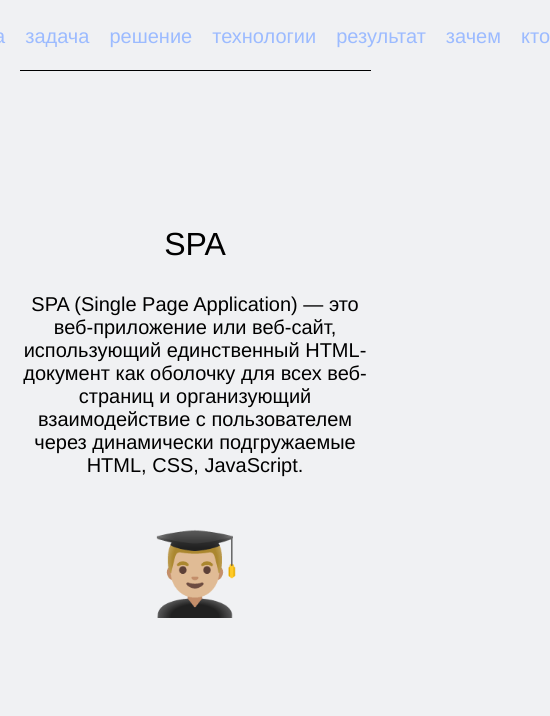
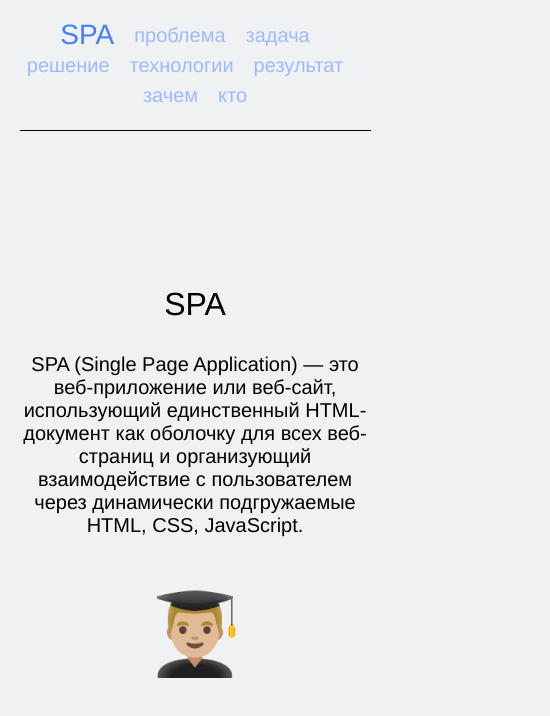
Before and after one commit to rjadyshkom/spa-seo, a React app: page / in a window 390 px wide. Shown: the whole page, 550 px wide, since content can reach past the window. Built offline with nearby package versions, Linux system fonts and the light colour scheme.

Commit message:
feat: responsive navigation

```diff
--- a/src/blocks/header/header.css
+++ b/src/blocks/header/header.css
@@ -5,4 +5,6 @@
     grid-template-columns: 1fr;
     align-items: center;
     position: relative;
+    margin: 0;
+    padding: 20px 0;
 }
--- a/src/blocks/navbar/navbar.css
+++ b/src/blocks/navbar/navbar.css
@@ -1,6 +1,6 @@
 .navbar {
-    position: absolute;
-    top: 50%;
-    left: 50%;
-    transform: translate(-50%, -50%);
+    display: flex;
+    justify-content: center;
+    align-items: center;
+    flex-wrap: wrap;
 }
```
